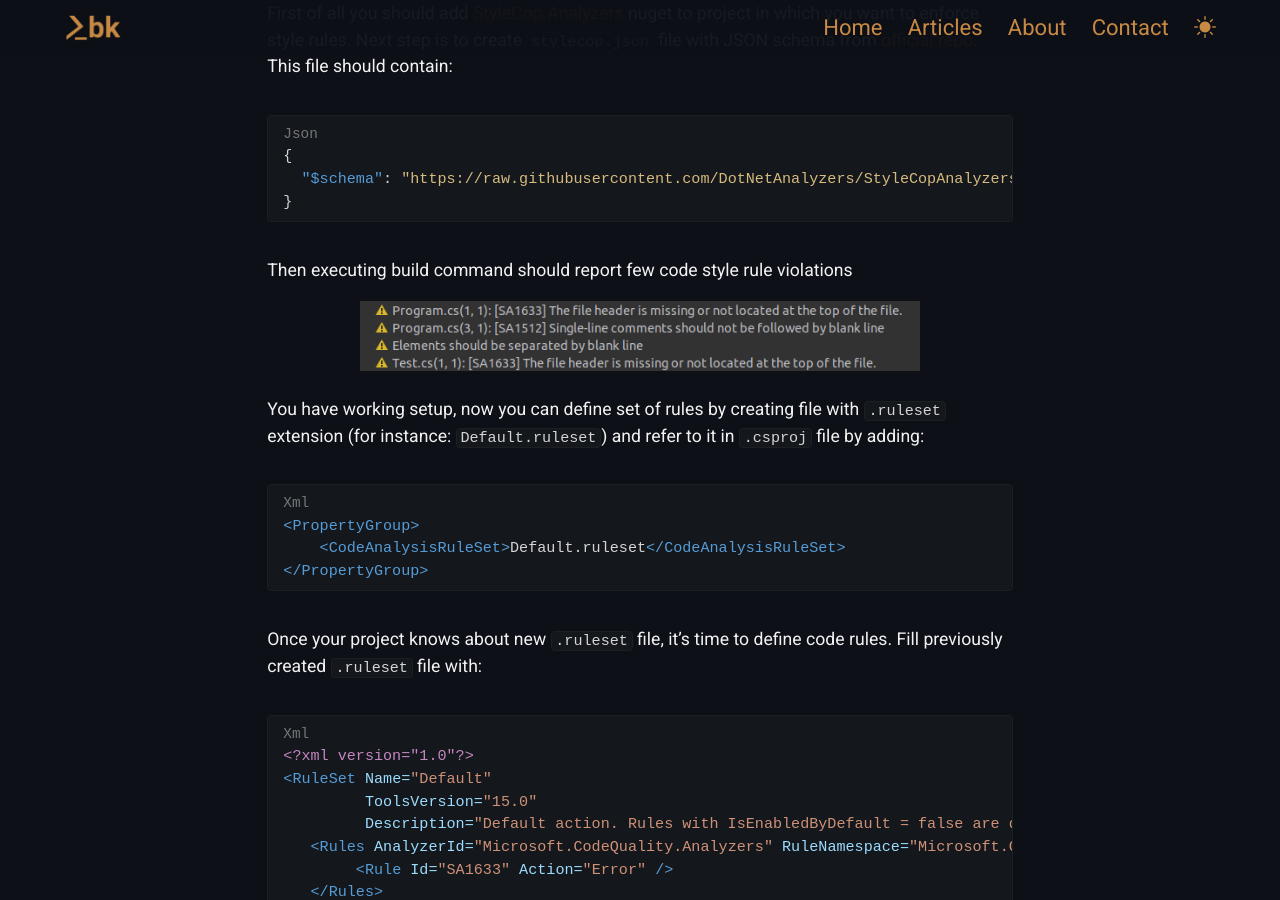
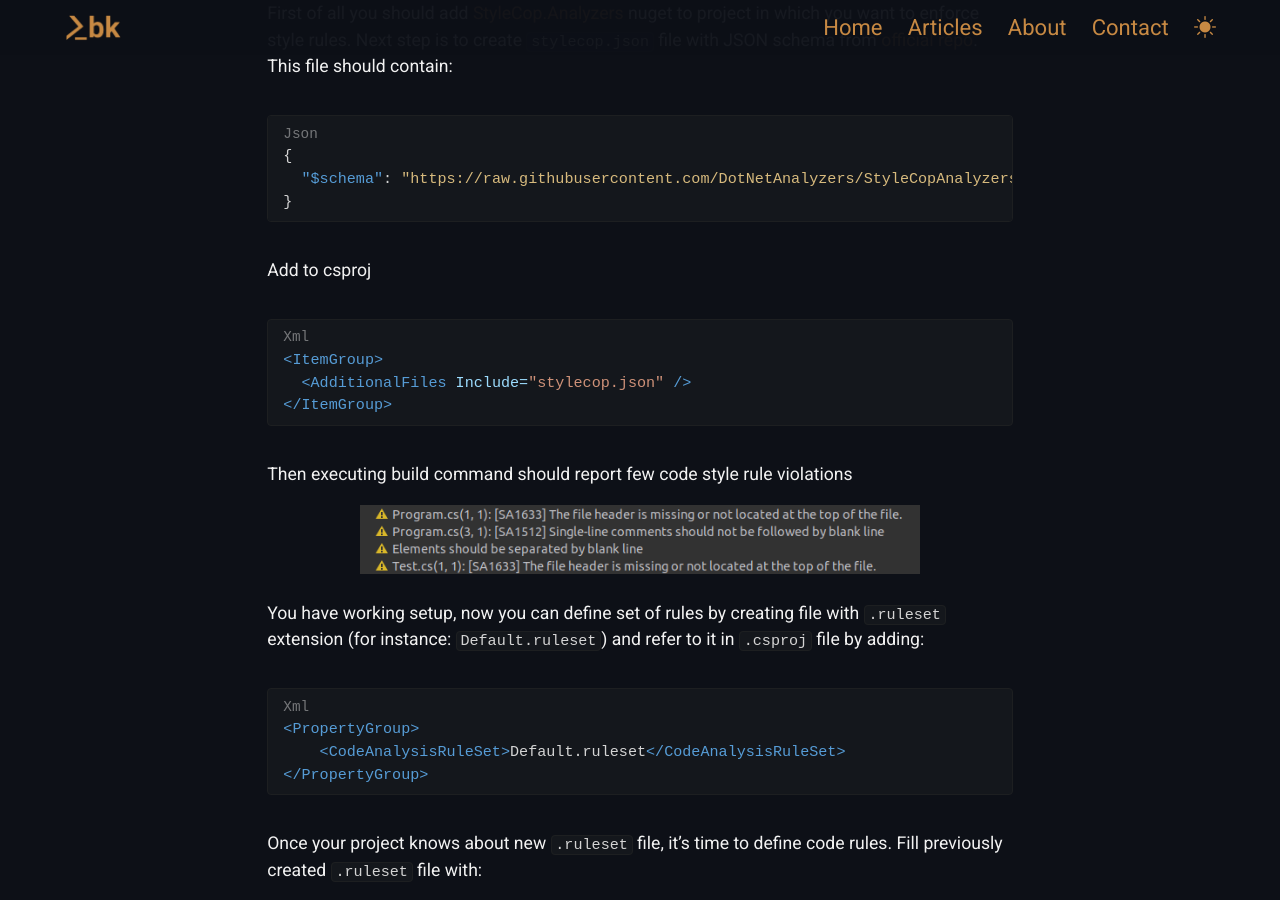
Before and after one commit to kbegiedza/kbegiedza.github.io, a Jekyll site: the page built from tutorials/_posts/2022-06-26-protect-code-style-with-stylecop.md, in a window 1280 px wide and 900 px high, scrolled down 847 px. Built offline with Jekyll 4.4.1, drawn with Linux system fonts in a browser that asks for light colours; nearby versions of some CDN libraries; comment, search, counter and statistics services are not loaded.

Commit message:
Add stylecop.json ref

````diff
--- a/tutorials/_posts/2022-06-26-protect-code-style-with-stylecop.md
+++ b/tutorials/_posts/2022-06-26-protect-code-style-with-stylecop.md
@@ -24,6 +24,14 @@ First of all you should add [StyleCop.Analyzers](https://github.com/DotNetAnalyz
 {
   "$schema": "https://raw.githubusercontent.com/DotNetAnalyzers/StyleCopAnalyzers/master/StyleCop.Analyzers/StyleCop.Analyzers/Settings/stylecop.schema.json"
 }
+```
+
+Add to csproj
+
+```xml
+<ItemGroup>
+  <AdditionalFiles Include="stylecop.json" />
+</ItemGroup>
 ```
 
 Then executing build command should report few code style rule violations
````
